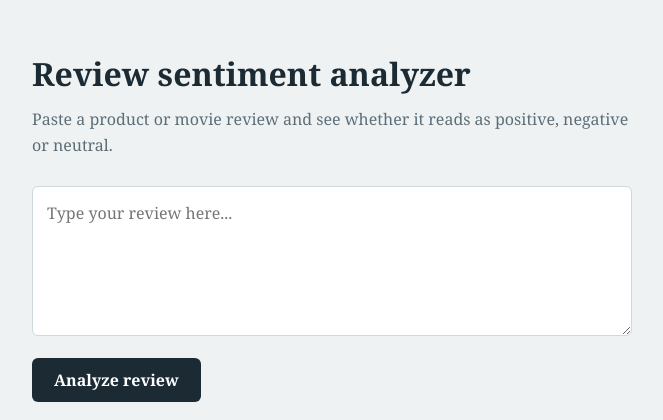
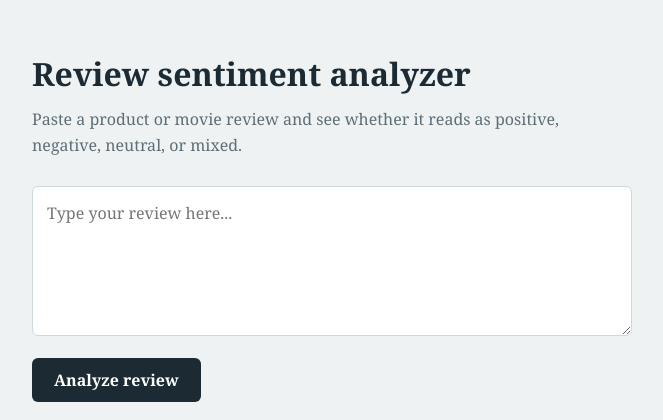
Before and after one commit to Devileye00/sentiment-analyzer_website, a Flask app: page / in a window 1280 px wide. Shown: the top 420 px of the page, without its empty margins (308-971 px from the left). Run offline with Flask 3, Linux system fonts and the light colour scheme.

Commit message:
Update description for mixed sentiment

```diff
--- a/templates/index.html
+++ b/templates/index.html
@@ -31,7 +31,7 @@
 <body>
 <main>
   <h1>Review sentiment analyzer</h1>
-  <p class="lead">Paste a product or movie review and see whether it reads as positive, negative or neutral.</p>
+  <p class="lead">Paste a product or movie review and see whether it reads as positive, negative, neutral, or mixed.</p>
   <textarea id="review" placeholder="Type your review here..."></textarea>
   <button id="go">Analyze review</button>
   <div id="result" aria-live="polite">
```
